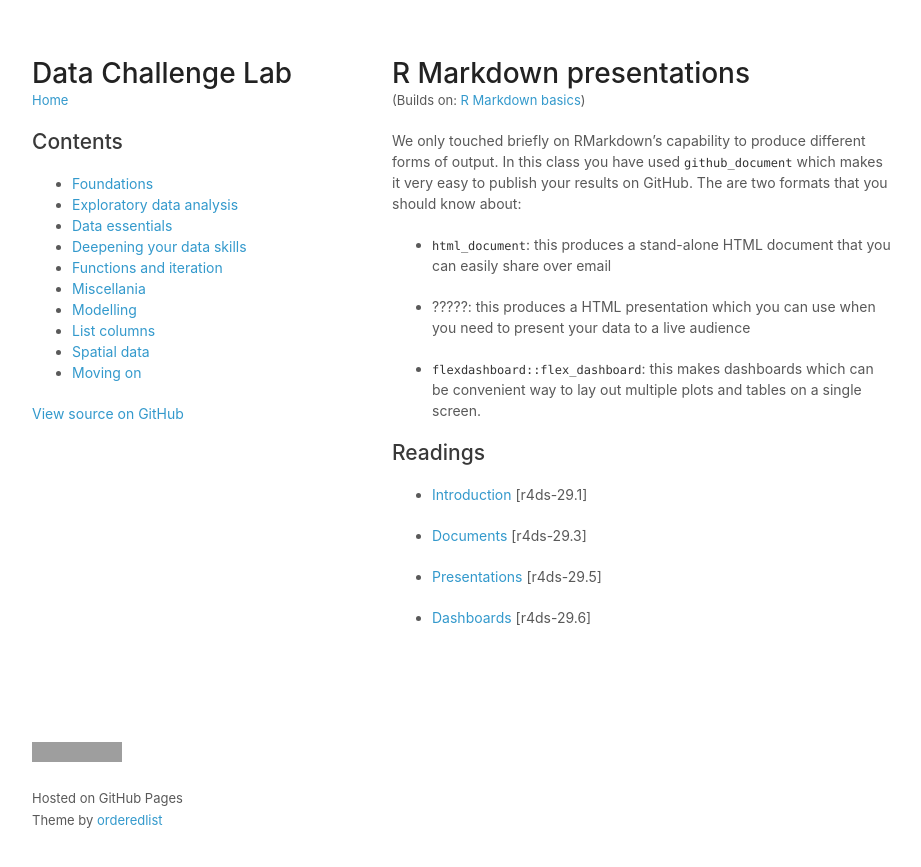
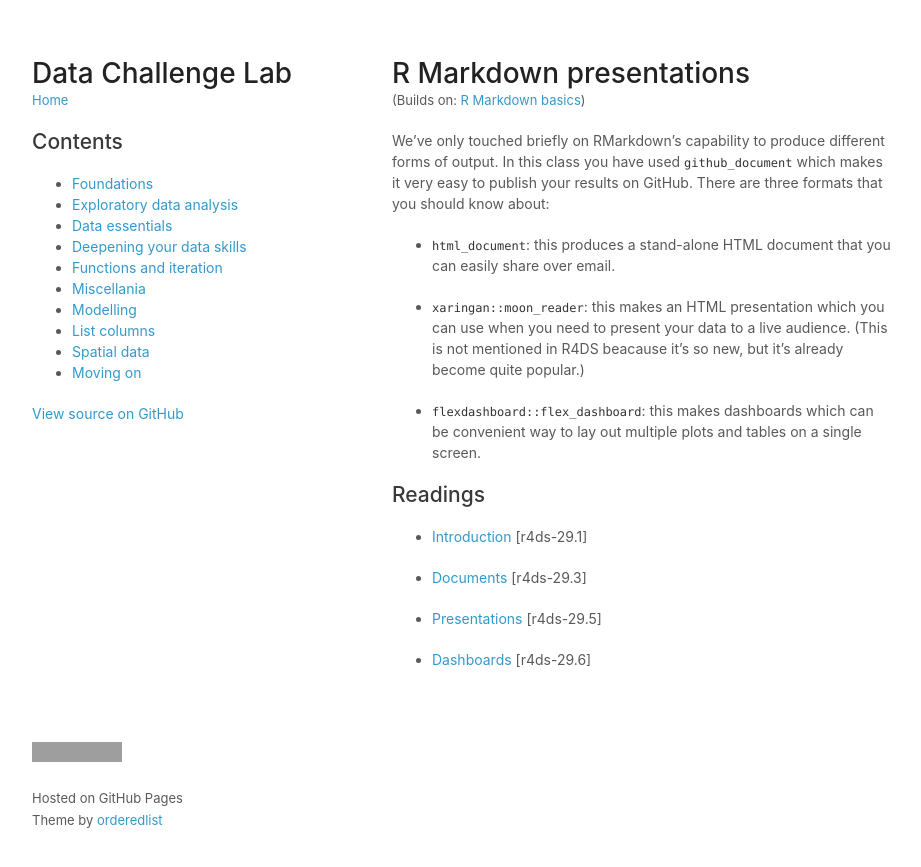
Before and after one commit to dcl-2017-04/curriculum, a Jekyll site: the page built from docs/rmarkdown-formats.md, in a window 1280 px wide. Shown: the top 867 px of the page, without its empty margins (178-1099 px from the left). Built offline with Jekyll 4.4.1, drawn with Linux system fonts in a browser that asks for light colours; our own code applies the rules of GitHub Pages for plain Markdown files; a script that is not in the unit is left out; grey boxes are pictures that could not be loaded.

Commit message:
Updates to rmarkdown formats

```diff
--- a/docs/rmarkdown-formats.md
+++ b/docs/rmarkdown-formats.md
@@ -7,20 +7,23 @@ title: R Markdown presentations
 # R Markdown presentations
 <small>(Builds on: [R Markdown basics](rmarkdown-basics.md))</small>
 
-We only touched briefly on RMarkdown's capability to produce different
+We've only touched briefly on RMarkdown's capability to produce different
 forms of output. In this class you have used `github_document` which
-makes it very easy to publish your results on GitHub. The are two
+makes it very easy to publish your results on GitHub. There are three
 formats that you should know about:
 
-* `html_document`: this produces a stand-alone HTML document that you
-  can easily share over email
+* [`html_document`](http://rmarkdown.rstudio.com/html_document_format.html):
+  this produces a stand-alone HTML document that you can easily share over
+  email.
 
-* ?????: this produces a HTML presentation which you can use when you
-  need to present your data to a live audience
+* [`xaringan::moon_reader`](https://slides.yihui.name/xaringan): this makes
+  an HTML presentation which you can use when you need to present your data
+  to a live audience. (This is not mentioned in R4DS beacause it's so new,
+  but it's already become quite popular.)
 
-* `flexdashboard::flex_dashboard`: this makes dashboards which can be
-  convenient way to lay out multiple plots and tables on a single
-  screen.
+* [`flexdashboard::flex_dashboard`](http://rmarkdown.rstudio.com/flexdashboard/):
+  this makes dashboards which can be convenient way to lay out multiple plots
+  and tables on a single screen.
 
 ## Readings
 
```
Also changed, not shown: units/rmarkdown-formats.yml (+12 -9 lines).
